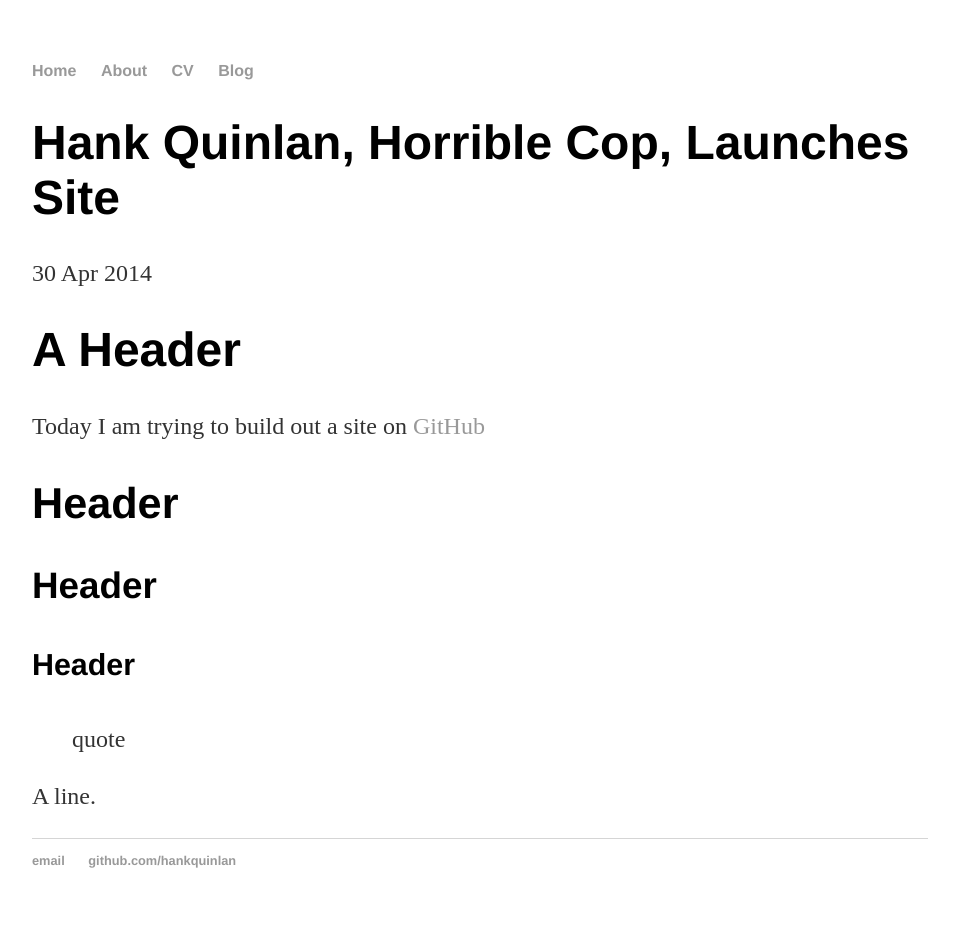
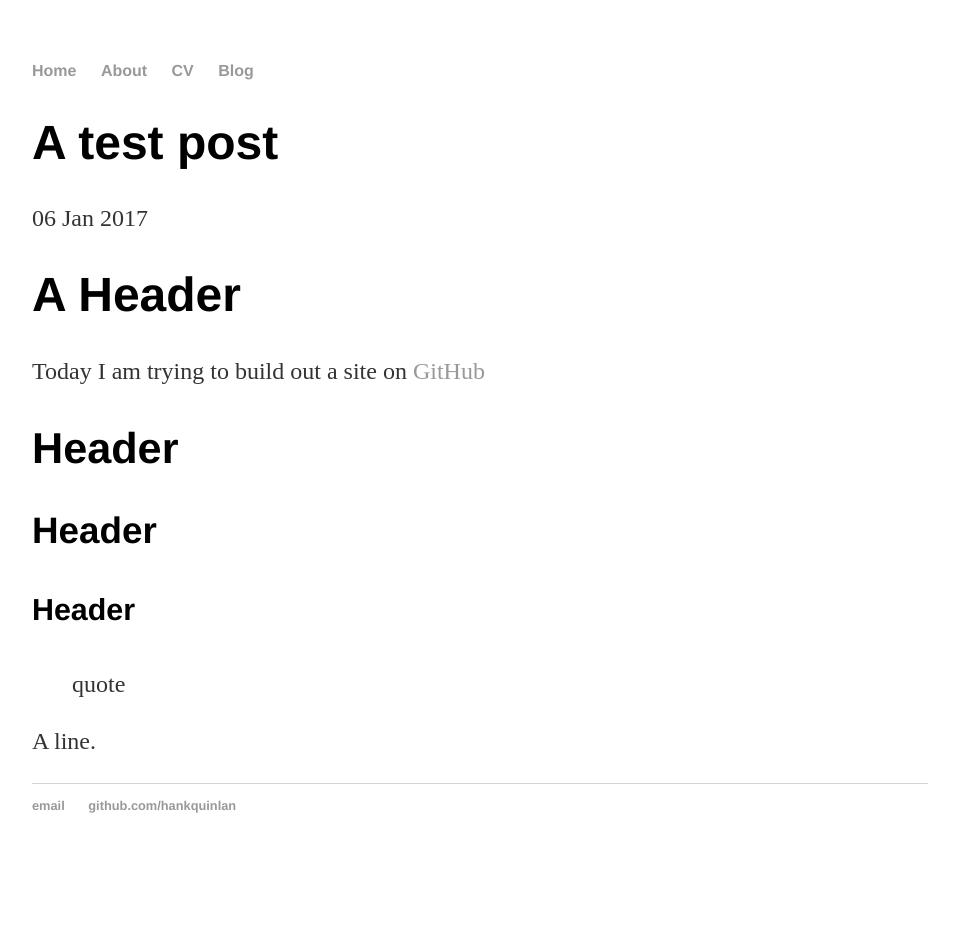
Before and after one commit to scottogletree/ogletrees.github.io, a Jekyll site: the page built from _posts/2017-01-06-a-post-to-test.md, in a window 1280 px wide. Shown: the whole page, without its empty margins (160-1119 px from the left). Built offline with Jekyll 4.4.1, drawn with Linux system fonts in a browser that asks for light colours; after the commit the page ends 900 px from its top, so only the background shows below that.

Commit message:
Update 2017-01-06-a-post-to-test.md

```diff
--- a/_posts/2017-01-06-a-post-to-test.md
+++ b/_posts/2017-01-06-a-post-to-test.md
@@ -1,7 +1,7 @@
 ---
 layout: post
-title: "Hank Quinlan, Horrible Cop, Launches Site"
-date: 2014-04-30
+title: "A test post"
+date: 2017-01-06
 ---
 
 # A Header
```
